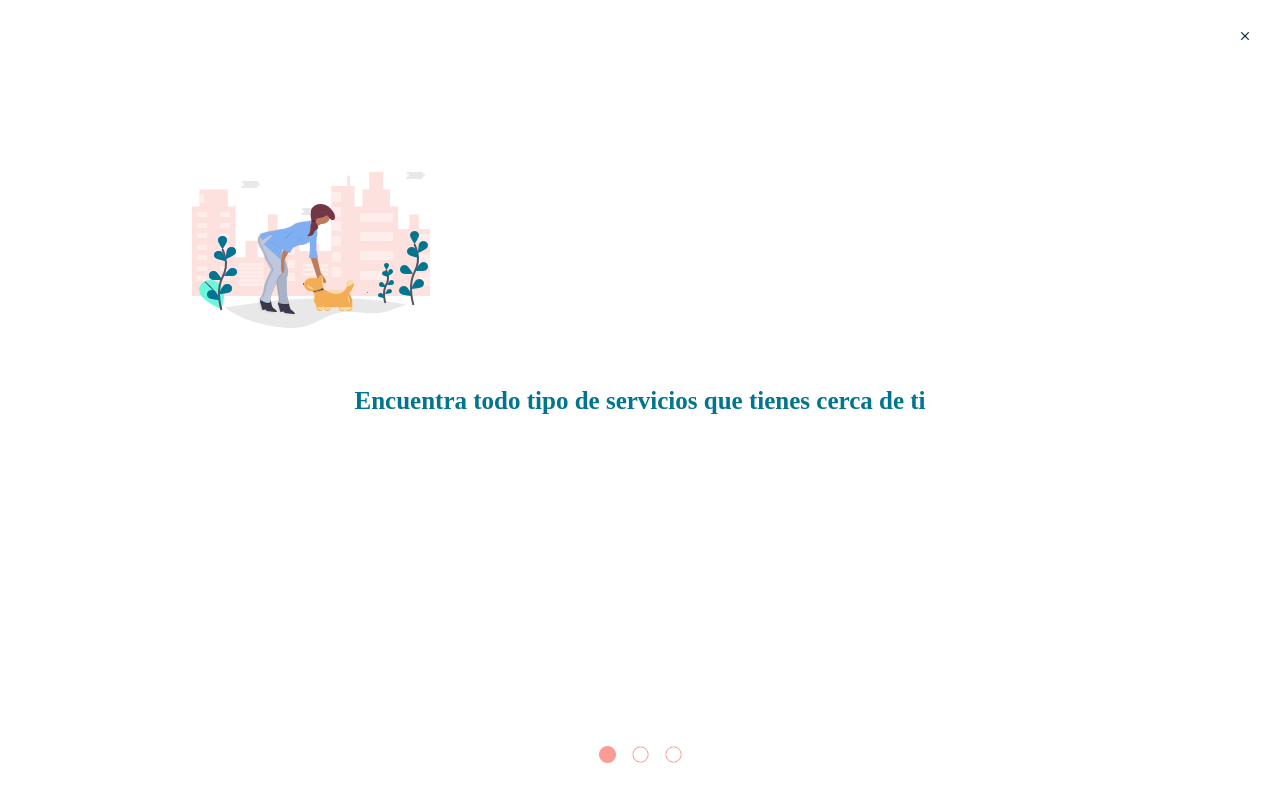
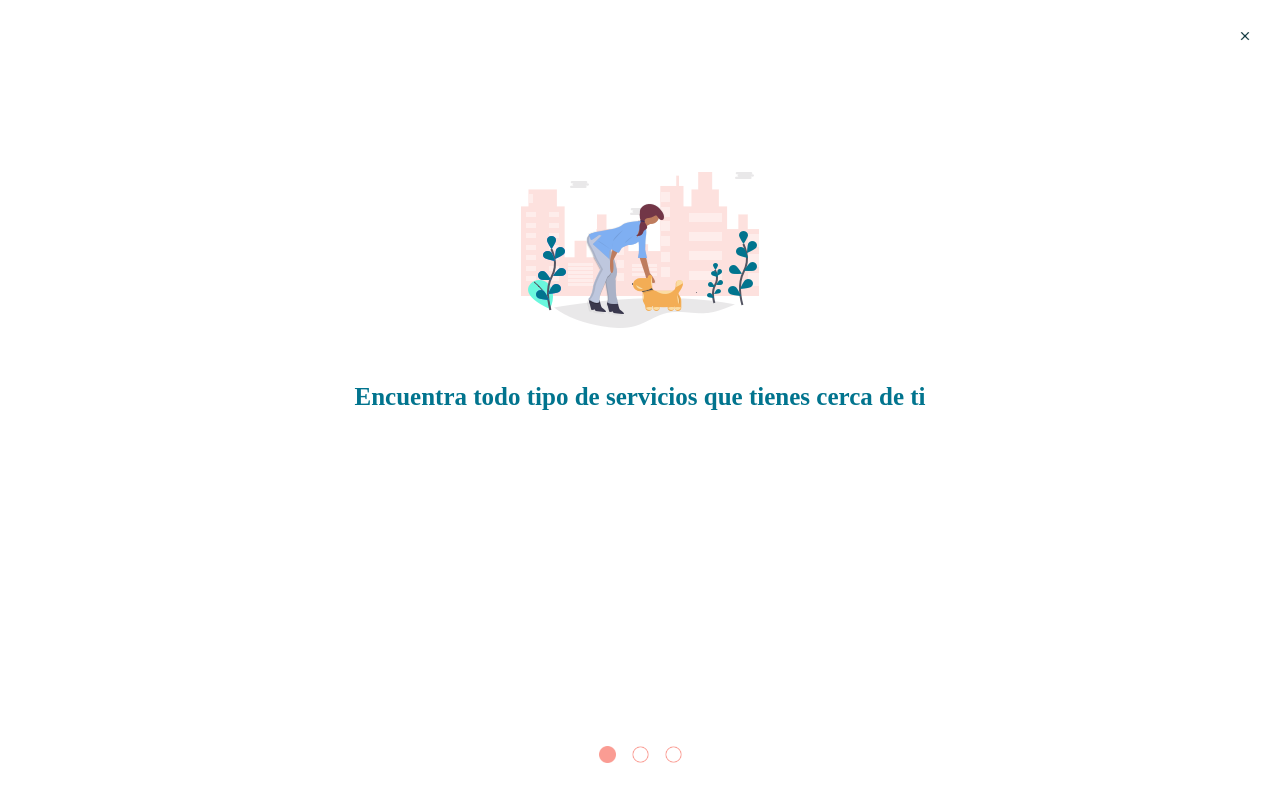
Before and after one commit to Maurodiaztesta/lucky-front, a React (Create React App) app: page /onboarding in a window 1280 px wide. Built offline with nearby package versions, Linux system fonts and the light colour scheme.

Commit message:
Onboarding finished

```diff
--- a/src/pages/OnboardingPage/OnboardingPage.css
+++ b/src/pages/OnboardingPage/OnboardingPage.css
@@ -20,6 +20,11 @@
 .padreO__top {
   width: 70%;
   margin-top: 117px;
+  display: flex;
+  align-items: center;
+  justify-content: center;
+  flex-direction: column;
+  text-decoration: none;
 }
 .padreO__top--img {
   width: 238px;
--- a/src/pages/OnboardingPage/OnboardingPage.jsx
+++ b/src/pages/OnboardingPage/OnboardingPage.jsx
@@ -3,12 +3,11 @@ import "./OnboardingPage.css";
 import React, { useState } from "react";
 
 const OnboardingPage = () => {
-
   const [vista, setVista] = useState("1");
 
   const cambiarVista = (nuevaVista) => {
     setVista(nuevaVista);
-    }
+  };
   const Onboarding1 = () => {
     return (
       <div className="padreO">
@@ -119,7 +118,7 @@ const OnboardingPage = () => {
             ></img>
           </Link>
         </div>
-        <div className="padreO__top">
+        <Link to="/loginElection" className="padreO__top">
             <img
               className="padreO__top--img"
               src="../../assets/img/imagenes/chico_gato.png"
@@ -128,7 +127,7 @@ const OnboardingPage = () => {
             <h2 className="padreO__top--h2">
               Si eres una asociación sube a tus peludos para darles más difusión
             </h2>
-        </div>
+        </Link>
         <div className="padreO__bot">
           <a className="padreO__bot--a" onClick={() => cambiarVista("1")}>
             <img
--- a/src/pages/OnboardingPage/OnboardingPage.scss
+++ b/src/pages/OnboardingPage/OnboardingPage.scss
@@ -19,6 +19,11 @@
     &__top{
         width: 70%;
         margin-top: 117px;
+        display: flex;
+        align-items: center;
+        justify-content: center;
+        flex-direction: column;
+        text-decoration: none;
         &--img{
             width: 238px;
             margin-bottom: 55px;
```
Also changed, not shown: 1 other file (tests, documents, lock files or other folders). Lines whose indentation alone changed are shown as unchanged.
